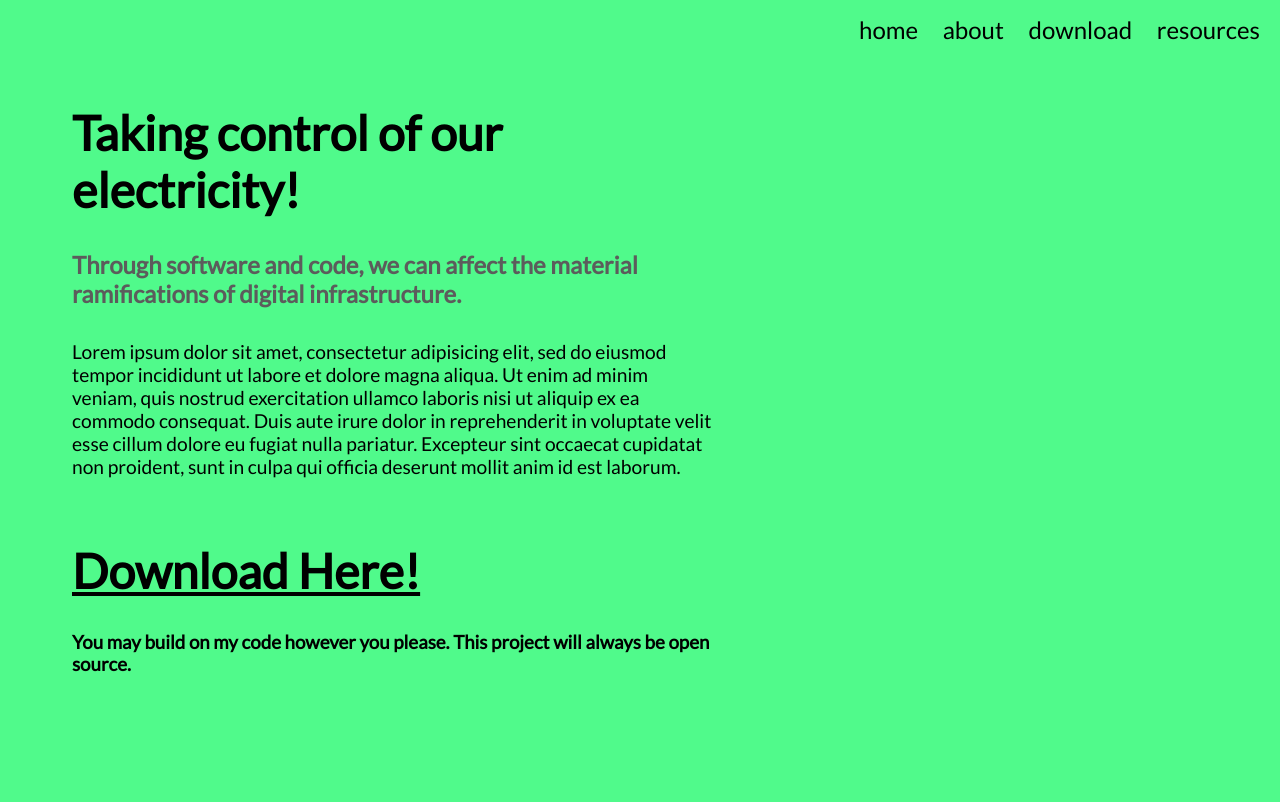
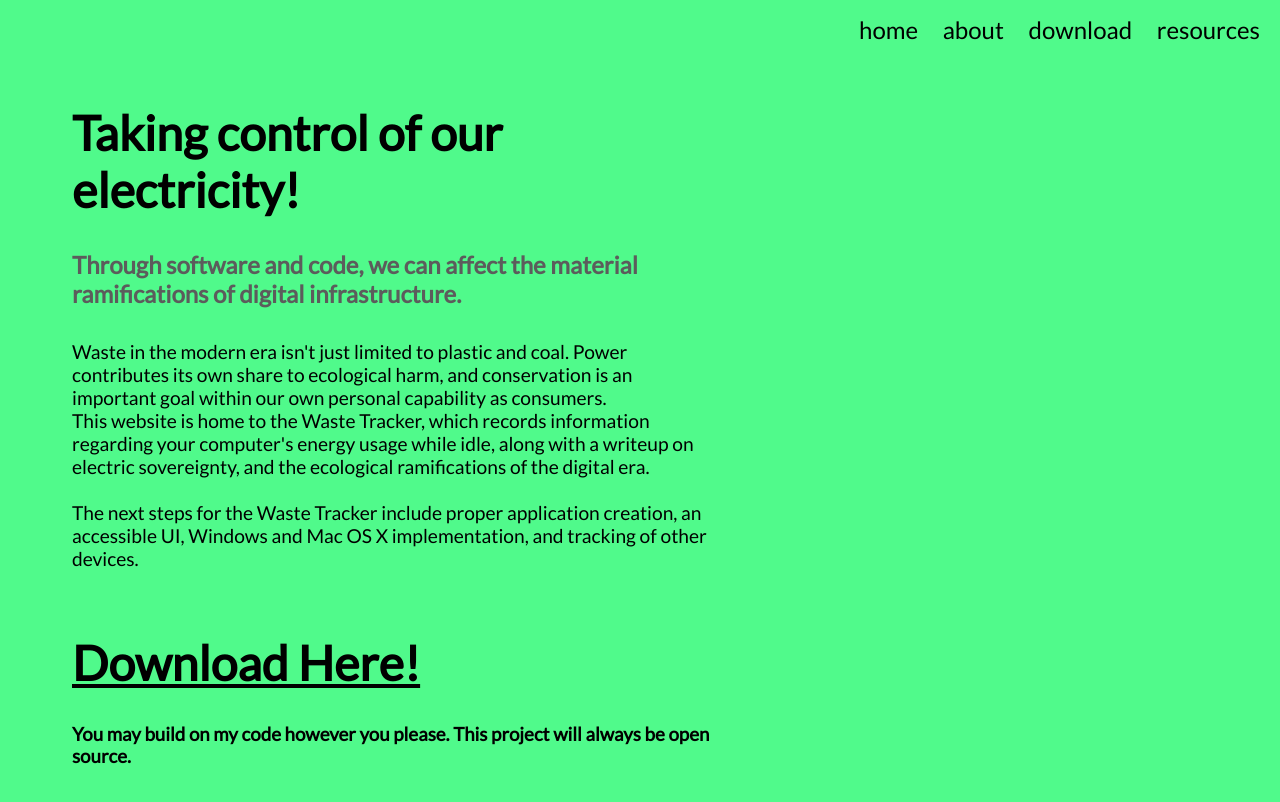
Before and after one commit to ActionMailman/ElecSov-Website, a plain HTML site: page index.html in a window 1280 px wide. Drawn offline with Linux system fonts and the light colour scheme.

Commit message:
Update index.html

```diff
--- a/index.html
+++ b/index.html
@@ -12,9 +12,13 @@
     <div class="article">
       <h1>Taking control of our electricity!</h1>
       <h2>Through software and code, we can affect the material ramifications of digital infrastructure.</h2>
-      <p>Lorem ipsum dolor sit amet, consectetur adipisicing elit, sed do eiusmod tempor incididunt ut labore et dolore magna aliqua. Ut enim ad minim veniam, quis nostrud exercitation ullamco laboris nisi ut aliquip ex ea commodo consequat. Duis aute irure dolor in reprehenderit in voluptate velit esse cillum dolore eu fugiat nulla pariatur. Excepteur sint occaecat cupidatat non proident, sunt in culpa qui officia deserunt mollit anim id est laborum.</p>
+      <p>Waste in the modern era isn't just limited to plastic and coal. Power contributes its own share to ecological harm, and conservation is an important goal within our own personal capability as consumers.
+        <br>This website is home to the Waste Tracker, which records information regarding your computer's energy usage while idle, along with a writeup on electric sovereignty, and the ecological ramifications of the digital era.
+        <br><br>
+        The next steps for the Waste Tracker include proper application creation, an accessible UI, Windows and Mac OS X implementation, and tracking of other devices.
+      </p>
 
-  <h1 class="article-download"><a class="article-download" href="https://github.com/ActionMailman/Electric-Sovereignty">Download Here!</a></h1>
+  <h1 class="article-download"><a class="article-download" href="https://github.com/ActionMailman/Waste-Tracker">Download Here!</a></h1>
       <h3>You may build on my code however you please. This project will always be open source.</h3>
     </div>
 
@@ -22,7 +26,7 @@
      <nav>
        <a href="index.html">home</a>
        <a href="about.html">about</a>
-       <a href="https://github.com/ActionMailman/Electric-Sovereignty">download</a>
+       <a href="https://github.com/ActionMailman/Waste-Tracker">download</a>
        <a href="resources.html">resources</a>
      </nav>
    </div>
```
